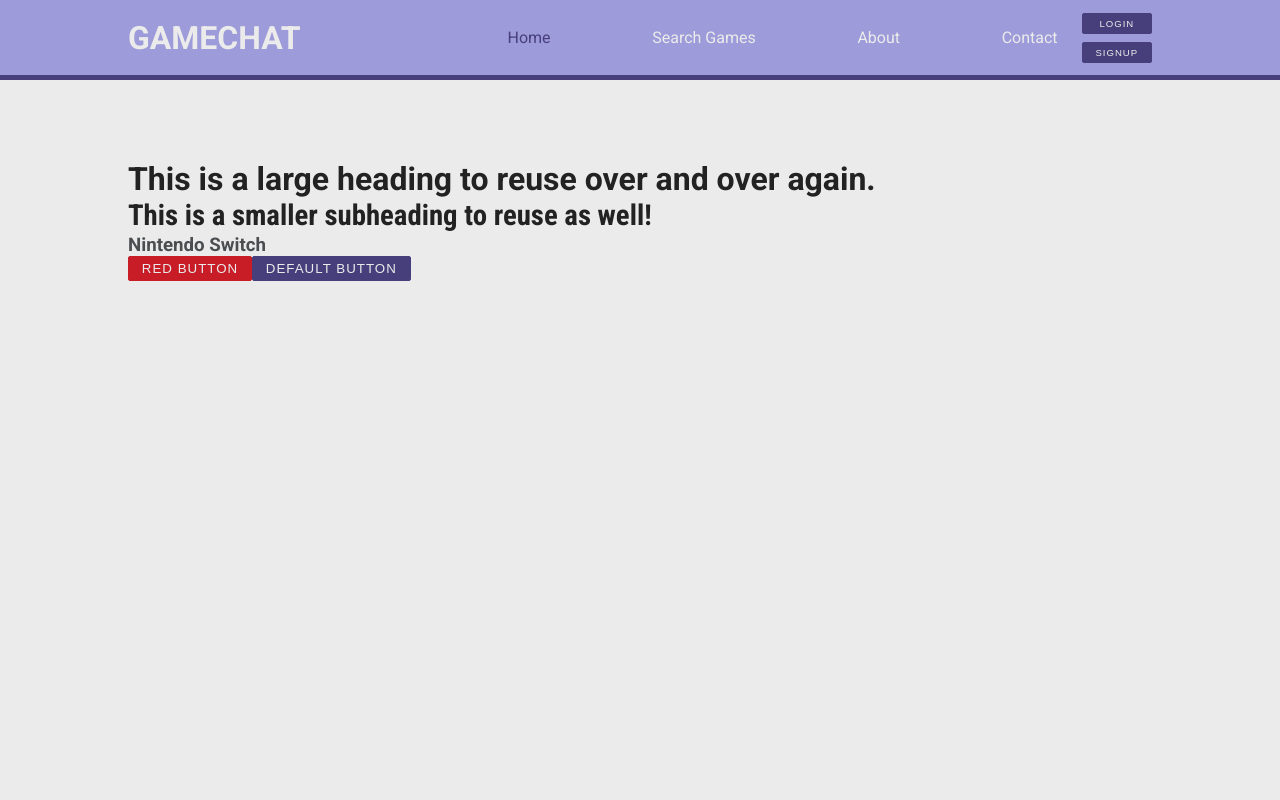
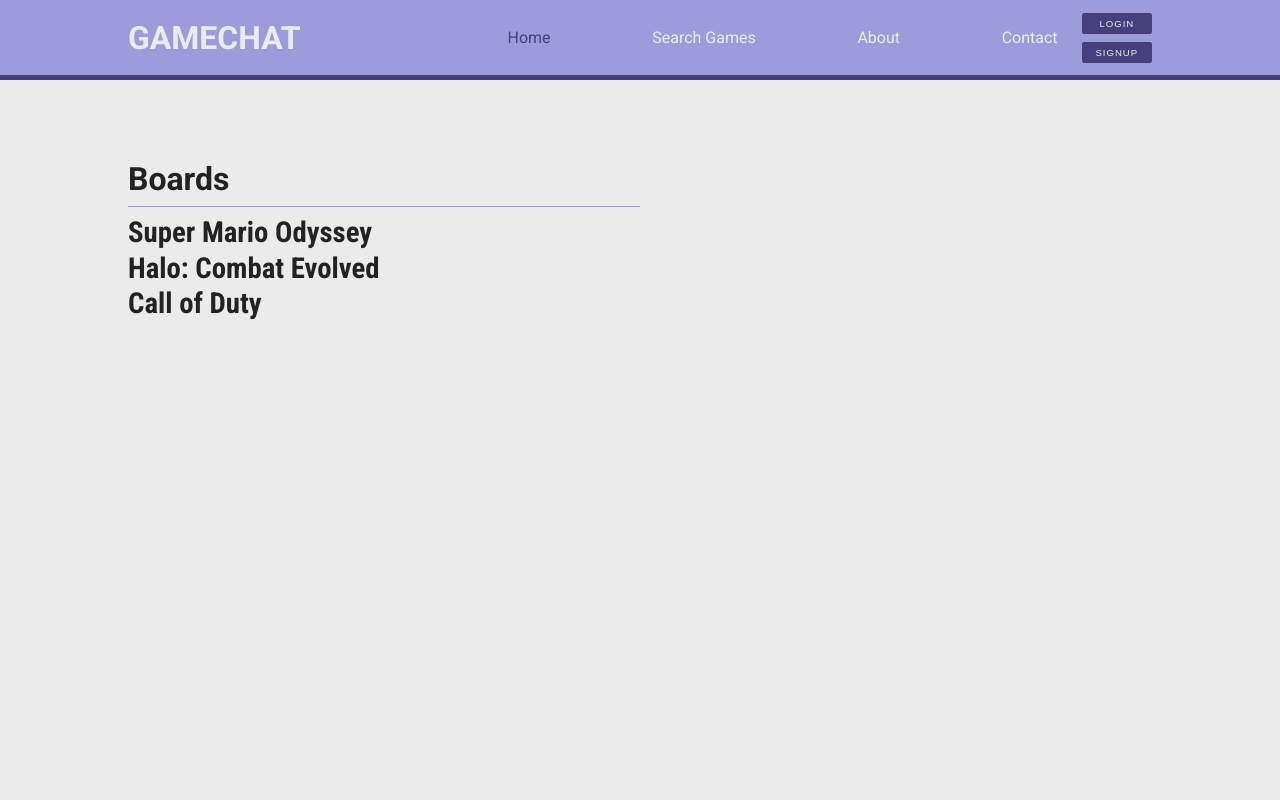
Before and after one commit to johncoryk/react-message-board, a React (Create React App) app in the folder client/: page / in a window 1280 px wide. Shown: the top 800 px of the page. Built offline with nearby package versions, Linux system fonts and the light colour scheme; the HTML template or start-up script is replaced by a standard one.

Commit message:
updated app.js with throw away data to test boards page

```diff
--- a/client/src/App.js
+++ b/client/src/App.js
@@ -3,8 +3,8 @@ import { BrowserRouter as Router, Route } from 'react-router-dom';
 
 import Header from './components/Header';
 import Footer from './components/Footer';
-import MainPage from './components/MainPage';
 import SearchGames from './components/SearchGames';
+import BoardController from './components/BoardController';
 
 import './styles/style.css';
 
@@ -13,7 +13,11 @@ function App() {
     <Router>
       <Header />
       <div className='main-content'>
-        <Route exact path='/' component={MainPage} />
+        <Route
+          exact
+          path='/'
+          render={() => <BoardController currentPage='index' />}
+        />
         <Route exact path='/game-search' component={SearchGames} />
       </div>
       <Footer />
--- /dev/null
+++ b/client/src/THROW_AWAY_DATA/data.js
@@ -0,0 +1,19 @@
+const boards = [
+  {
+    id: 1,
+    title: 'Super Mario Odyssey',
+    topics_count: 10,
+  },
+  {
+    id: 2,
+    title: 'Halo: Combat Evolved',
+    topics_count: 14,
+  },
+  {
+    id: 3,
+    title: 'Call of Duty',
+    topics_count: 34,
+  },
+];
+
+export default boards;
--- /dev/null
+++ b/client/src/components/BoardController.js
@@ -0,0 +1,53 @@
+import React, { Component } from 'react';
+import { Redirect } from 'react-router-dom';
+
+// import Board from './Board';
+import MainPage from './MainPage';
+
+import boards from '../THROW_AWAY_DATA/data';
+
+export default class BoardController extends Component {
+  constructor(props) {
+    super(props);
+    this.state = {
+      currentPage: props.currentPage,
+      currentId: props.currentId || null,
+      dataLoaded: false,
+      allBoards: null,
+      currentBoard: null,
+      fireRedirect: false,
+      redirectPath: null,
+    };
+
+    this.decideWhichToRender = this.decideWhichToRender.bind(this);
+  }
+
+  componentDidMount() {
+    if (this.state.currentPage === 'index') {
+      this.setState({
+        allBoards: boards,
+        dataLoaded: true,
+      });
+    }
+  }
+
+  decideWhichToRender() {
+    switch (this.state.currentPage) {
+      case 'index':
+        return <MainPage allBoards={this.state.allBoards} />;
+      default:
+        return <Redirect push to='/' />;
+    }
+  }
+
+  render() {
+    return (
+      <div className='container'>
+        {this.state.dataLoaded ? this.decideWhichToRender() : <p>Loading...</p>}
+        {this.state.fireRedirect && (
+          <Redirect push to={this.state.redirectPath} />
+        )}
+      </div>
+    );
+  }
+}
--- a/client/src/components/MainPage.js
+++ b/client/src/components/MainPage.js
@@ -2,19 +2,26 @@ import React, { Component } from 'react';
 
 import LargeHeading from '../components/utility/LargeHeading';
 import SubHeading from '../components/utility/SubHeading';
-import GameHeading from './utility/GameHeading';
-import Button from '../components/utility/Button';
+// import GameHeading from './utility/GameHeading';
+// import Button from '../components/utility/Button';
 
 export default class MainPage extends Component {
+  constructor(props) {
+    super(props);
+    this.state = {
+      allBoards: this.props.allBoards,
+    };
+  }
+
   render() {
     return (
       <>
         <main>
-          <LargeHeading text='This is a large heading to reuse over and over again.' />
-          <SubHeading text='This is a smaller subheading to reuse as well!' />
-          <GameHeading text='Nintendo Switch' />
-          <Button color='red' text='Red Button' />
-          <Button color='default' text='Default Button' />
+          <LargeHeading text='Boards' />
+          <div className='horizontal-rule'></div>
+          {this.state.allBoards.map(board => (
+            <SubHeading text={board.title} />
+          ))}
         </main>
       </>
     );
```
